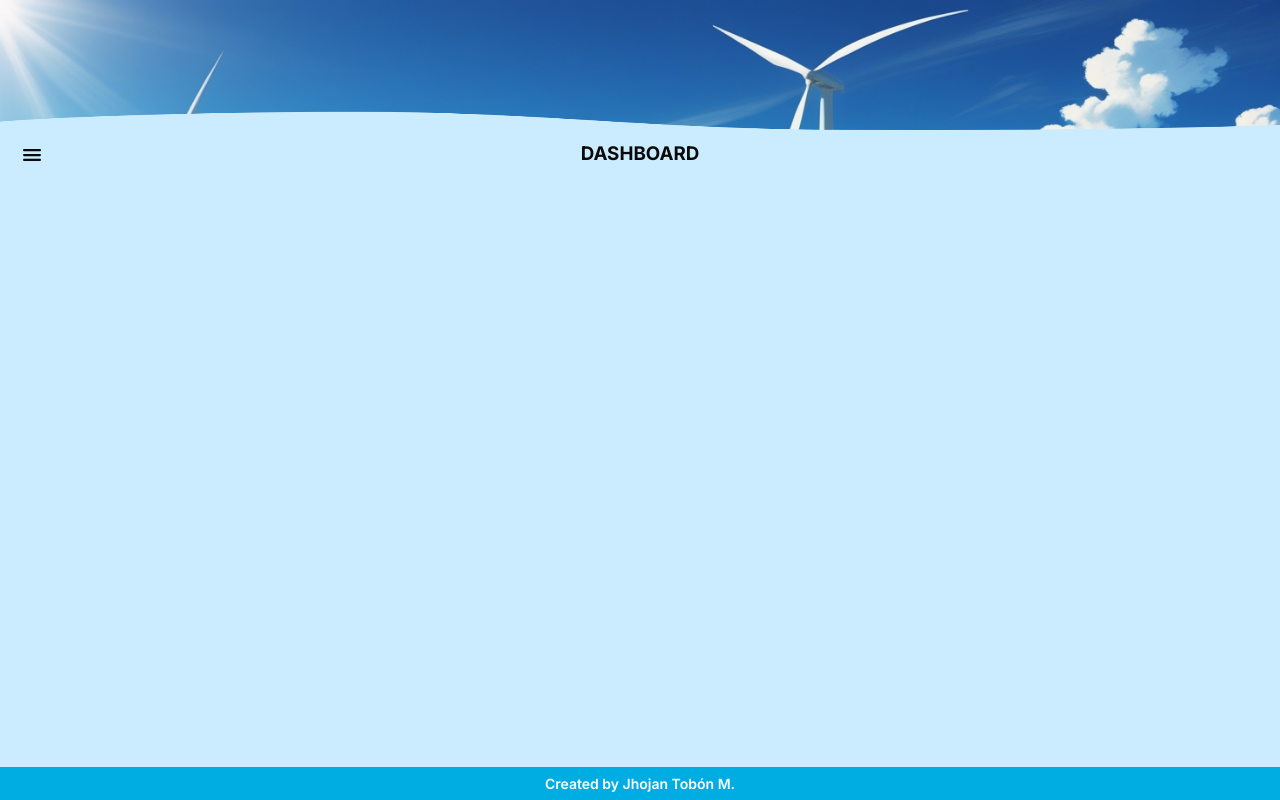
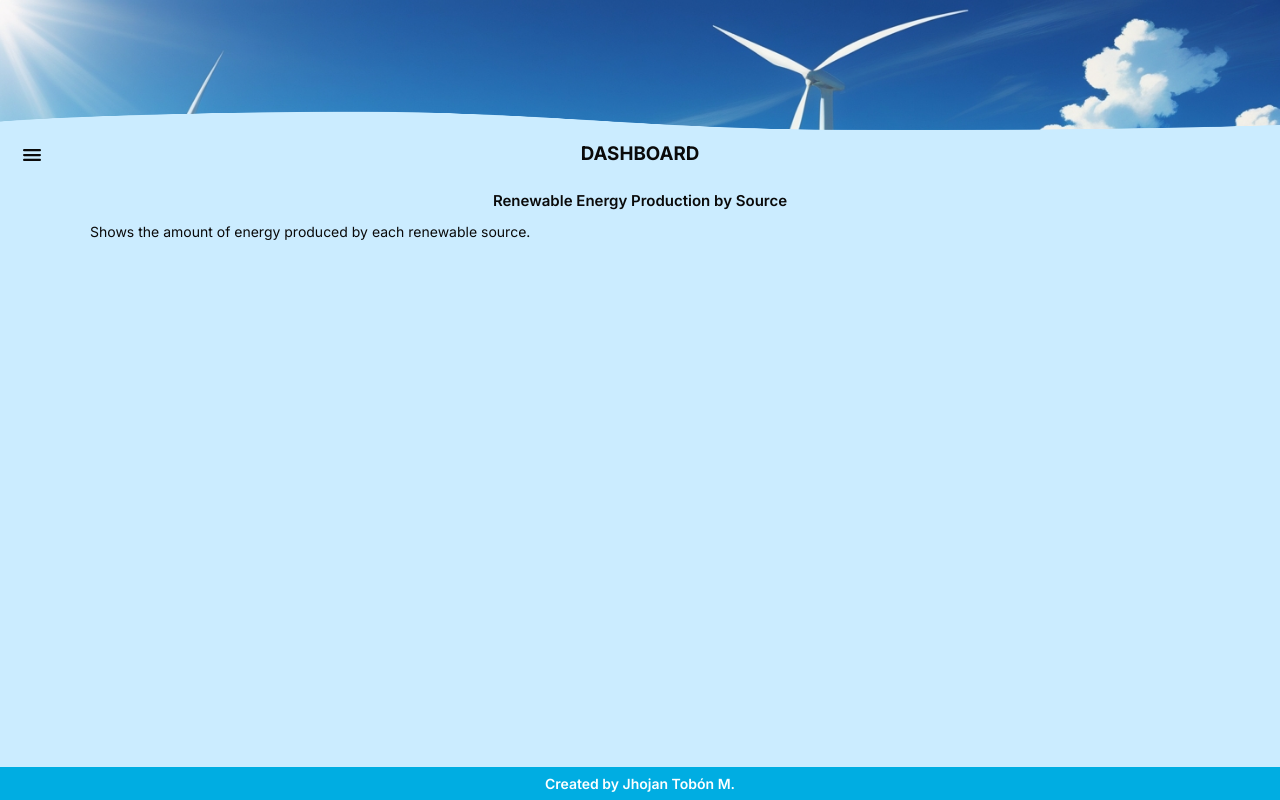
Before and after one commit to jhojantobonm/rei-app, a React (Vite) app: page /dashboard in a window 1280 px wide. Built offline with nearby package versions, Linux system fonts and the light colour scheme.

Commit message:
📄 Create BarsChart.tsx component and added into Dashboard.tsx

```diff
--- /dev/null
+++ b/src/components/BarsChart.tsx
@@ -0,0 +1,13 @@
+
+
+
+export const BarsChart = ()=>{
+
+  return(
+    <div data-testid='bars-chart-component' className="">
+      <h2 className="text-[1.5rem] text-center font-semibold">Renewable Energy Production by Source</h2>
+      <p className="text-[1.4rem] mt-3.5">Shows the amount of energy produced by each renewable source.</p>
+
+    </div>
+  )
+}
--- a/src/pages/Dashboard.tsx
+++ b/src/pages/Dashboard.tsx
@@ -1,3 +1,4 @@
+import { BarsChart } from '@/components/BarsChart'
 import { HeaderApp } from '../components/HeaderApp'
 import './Dashboard.css'
 
@@ -10,7 +11,7 @@ export const Dashboard = () => {
         <section data-testid='dashboard-container'
           className='p-10 pb-24 md:pl-[9rem] md:pr-[9rem]'
         >
-
+          <BarsChart/>
         </section>
     </main>
   </>
```
Also changed, not shown: 1 other file (tests, documents, lock files or other folders).
